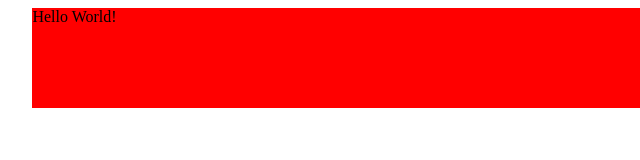
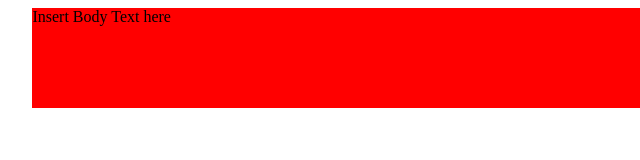
Before and after one commit to akrebs111/unit-1, a plain HTML site: page index.html in a window 1280 px wide. Shown: the full height of the page, 102-742 px from the left. Drawn offline with Linux system fonts and the light colour scheme.

Commit message:
Update index.html

```diff
--- a/index.html
+++ b/index.html
@@ -25,8 +25,8 @@
     </head>
     <body>
         <div id="mydiv">
-            Hello World!
-        </div>
+            Insert Body Text here
+         </div>
     </body>
 
         <!--you can also use this space for internal scripts;
```
